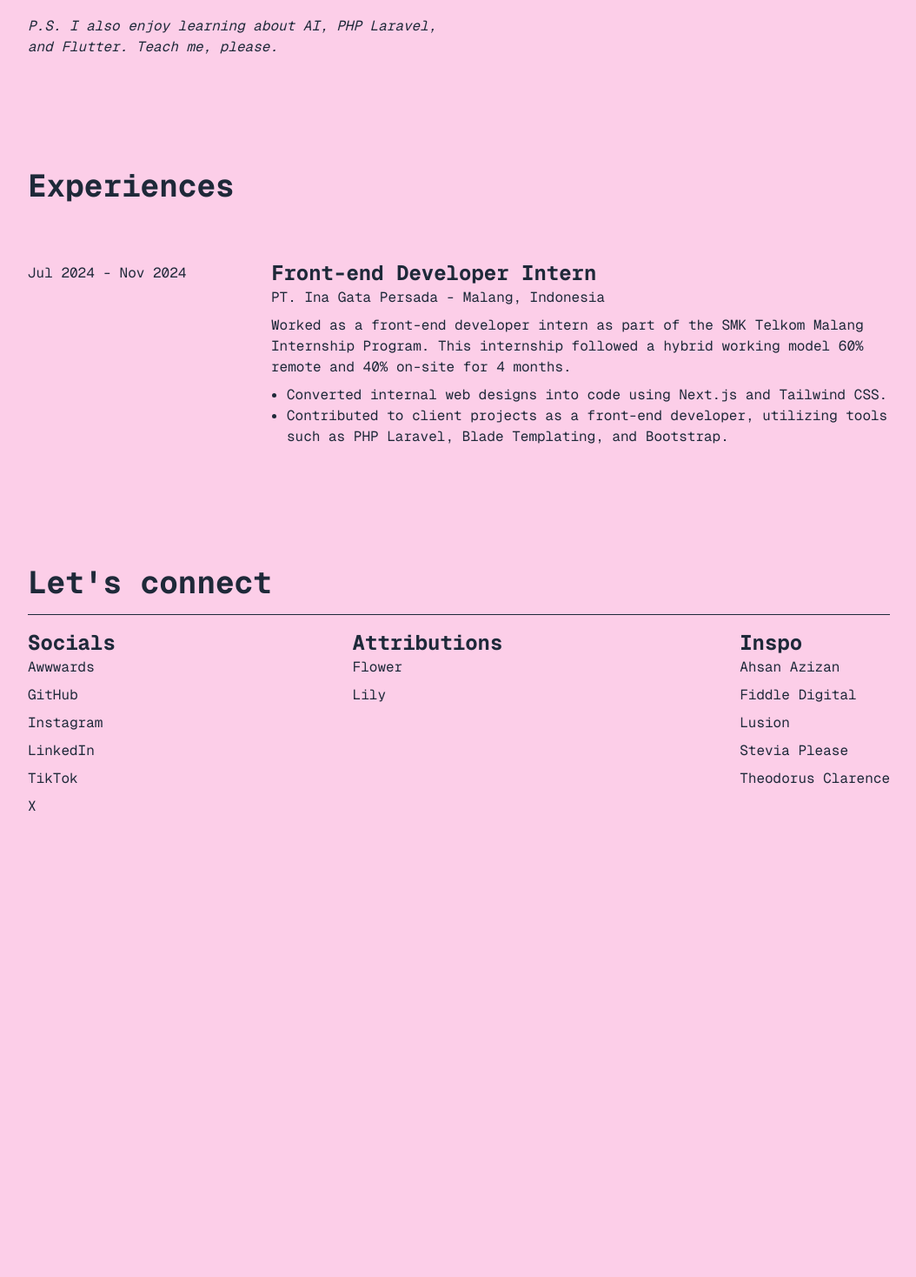
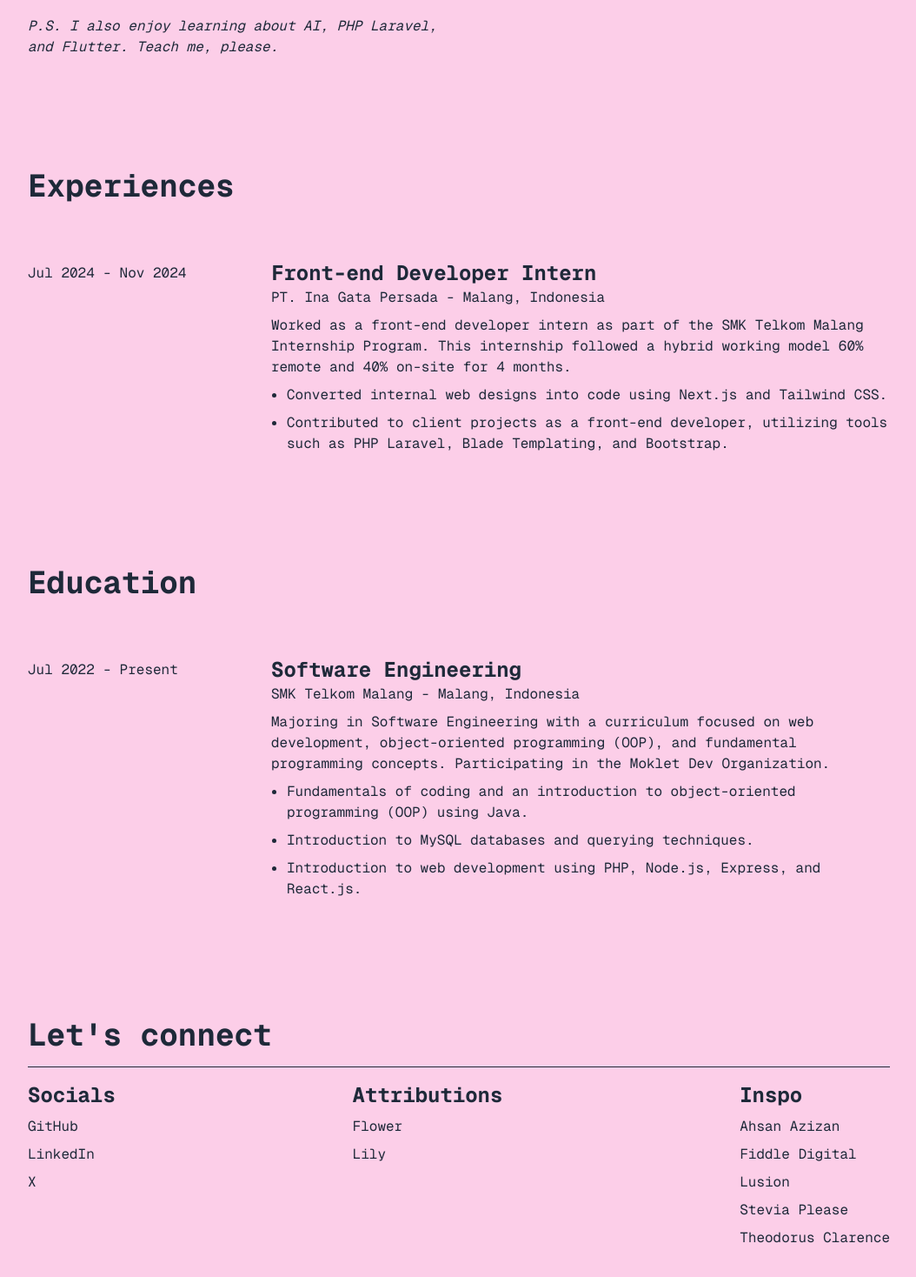
Before and after one commit to fadhilkholaf/dhil.xyz, a Next.js app: page /about in a window 1280 px wide. Shown: the part 1062-2530 px from the top of the page at 87% size, without its empty margins (112-1166 px from the left). Before the commit the page ends 2065 px from the top, so only its background shows below. Built offline with nearby package versions, Linux system fonts and the light colour scheme.

Commit message:
feat: Add Education section to About page; enhance Experience component layout and adjust PageTransition animation timings

```diff
--- /dev/null
+++ b/src/app/(main)/about/_components/parts/Education.tsx
@@ -0,0 +1,21 @@
+import Experience from "@/components/Experience";
+import { education } from "@/utils/data";
+
+const Education = () => {
+  return (
+    <section className="flex h-fit w-full flex-col gap-16">
+      <header>
+        <h1>Education</h1>
+      </header>
+      <main>
+        <ul className="flex flex-col gap-8">
+          {education.map((experience, i) => (
+            <Experience key={i} experience={experience} />
+          ))}
+        </ul>
+      </main>
+    </section>
+  );
+};
+
+export default Education;
--- a/src/app/(main)/about/_components/parts/Hero.tsx
+++ b/src/app/(main)/about/_components/parts/Hero.tsx
@@ -4,6 +4,7 @@ import Image from "next/image";
 
 import Me from "@/../public/images/home/fadhilkholaf.jpg";
 import DummyImageLandscape from "@/../public/images/main/gif.gif";
+import AnimatedText from "@/components/animations/AnimatedText";
 import { useCursorImage } from "@/hooks/useCursorImage";
 
 const Hero = () => {
@@ -50,10 +51,10 @@ const Hero = () => {
             GLSL, GSAP, Motion, Lenis, etc. (It was hard, though.)`}
           </p>
           <p>{`That's it for now (I'm totally cooked).`}</p>
-          <p className="italic">
-            P.S. I also enjoy learning about AI, PHP Laravel, and Flutter. Teach
-            me, please.
-          </p>
+          <AnimatedText
+            text={`P.S. I also enjoy learning about AI, PHP Laravel, and Flutter. Teach me, please.`}
+            className="italic"
+          />
         </div>
         <Image
           src={Me}
--- a/src/app/(main)/about/page.tsx
+++ b/src/app/(main)/about/page.tsx
@@ -1,3 +1,4 @@
+import Education from "./_components/parts/Education";
 import Experiences from "./_components/parts/Experiences";
 import Hero from "./_components/parts/Hero";
 
@@ -6,6 +7,7 @@ const AboutPage = () => {
     <main className="layout flex h-fit flex-col gap-32 pt-32">
       <Hero />
       <Experiences />
+      <Education />
     </main>
   );
 };
--- a/src/components/Experience.tsx
+++ b/src/components/Experience.tsx
@@ -14,7 +14,7 @@ const Experience = ({ experience }: { experience: ExperienceInterface }) => {
         <main className="flex flex-col gap-2">
           {experience.description &&
             experience.description.map((d, i) => <p key={i}>{d}</p>)}
-          <ul className="ms-4.5 list-disc">
+          <ul className="ms-4.5 flex list-disc flex-col gap-2">
             {experience.works &&
               experience.works.map((w, i) => <li key={i}>{w}</li>)}
           </ul>
--- a/src/components/Footer.tsx
+++ b/src/components/Footer.tsx
@@ -1,65 +1,6 @@
 import Link from "next/link";
 
-const socials: { title: string; href: string }[] = [
-  {
-    title: "Awwwards",
-    href: "https://awwwards.com/fadhilkholaf",
-  },
-  {
-    title: "GitHub",
-    href: "https://github.com/fadhilkholaf",
-  },
-  {
-    title: "Instagram",
-    href: "https://instagram.com/fadhilkholaf",
-  },
-  {
-    title: "LinkedIn",
-    href: "https://linkedin.com/in/fadhilkholaf",
-  },
-  {
-    title: "TikTok",
-    href: "https://tiktok.com/@fadhilkholaf",
-  },
-  {
-    title: "X",
-    href: "https://x.com/fadhilkholaf",
-  },
-];
-
-const attributions: { title: string; href: string }[] = [
-  {
-    title: "Flower",
-    href: "https://unsplash.com/photos/selective-focus-photography-of-purple-petaled-flower-ko-Dt_501t4",
-  },
-  {
-    title: "Lily",
-    href: "https://tenor.com/view/love-mylofly-jkt48-lily-cantik-lily-lucu-gif-2165950836249670182",
-  },
-];
-
-const inspo: { title: string; href: string }[] = [
-  {
-    title: "Ahsan Azizan",
-    href: "https://www.ahsanzizan.xyz",
-  },
-  {
-    title: "Fiddle Digital",
-    href: "https://fiddle.digital",
-  },
-  {
-    title: "Lusion",
-    href: "https://lusion.co",
-  },
-  {
-    title: "Stevia Please",
-    href: "https://www.steviaplease.me",
-  },
-  {
-    title: "Theodorus Clarence",
-    href: "https://theodorusclarence.com",
-  },
-];
+import { footerData } from "@/utils/data";
 
 const Footer = () => {
   return (
@@ -69,54 +10,27 @@ const Footer = () => {
       </header>
       <hr />
       <main className="flex flex-wrap justify-between gap-8">
-        <div className="min-w-[200]">
-          <h3>Socials</h3>
+        {footerData.map((section, i) => {
+          const [[name, links]] = Object.entries(section);
+          return (
+            <div key={i} className="flex min-w-[200] flex-col gap-2">
+              <h3>{name}</h3>
               <ul className="flex flex-col gap-2">
-            {socials.map((social, i) => (
-              <li key={i}>
+                {links.map((link, j) => (
+                  <li key={j}>
                     <Link
                       target="_blank"
-                  href={social.href}
+                      href={link.href}
                       className="before:ease-out-cubic relative inline-block w-full no-underline before:absolute before:bottom-0 before:left-0 before:h-px before:w-full before:origin-right before:scale-x-0 before:bg-gray-800 before:transition-transform before:duration-[250ms] hover:before:origin-left hover:before:scale-x-100"
                     >
-                  {social.title}
+                      {link.title}
                     </Link>
                   </li>
                 ))}
               </ul>
             </div>
-        <div className="min-w-[200]">
-          <h3>Attributions</h3>
-          <ul className="flex flex-col gap-2">
-            {attributions.map((attribute, i) => (
-              <li key={i}>
-                <Link
-                  target="_blank"
-                  href={attribute.href}
-                  className="before:ease-out-cubic relative inline-block w-full no-underline before:absolute before:bottom-0 before:left-0 before:h-px before:w-full before:origin-right before:scale-x-0 before:bg-gray-800 before:transition-transform before:duration-[250ms] hover:before:origin-left hover:before:scale-x-100"
-                >
-                  {attribute.title}
-                </Link>
-              </li>
-            ))}
-          </ul>
-        </div>
-        <div className="min-w-[200]">
-          <h3>Inspo</h3>
-          <ul className="flex flex-col gap-2">
-            {inspo.map((insp, i) => (
-              <li key={i}>
-                <Link
-                  target="_blank"
-                  href={insp.href}
-                  className="before:ease-out-cubic relative inline-block w-full no-underline before:absolute before:bottom-0 before:left-0 before:h-px before:w-full before:origin-right before:scale-x-0 before:bg-gray-800 before:transition-transform before:duration-[250ms] hover:before:origin-left hover:before:scale-x-100"
-                >
-                  {insp.title}
-                </Link>
-              </li>
-            ))}
-          </ul>
-        </div>
+          );
+        })}
       </main>
     </footer>
   );
--- a/src/components/Navbar.tsx
+++ b/src/components/Navbar.tsx
@@ -30,7 +30,7 @@ const Navbar = () => {
           className="hidden h-[72px] w-fit overflow-hidden rounded-full bg-gray-800 px-8 py-4 sm:inline-block"
         />
       </PageTransitionLink>
-      <ul className="flex h-fit w-full justify-between gap-4 rounded-full bg-gray-800 px-4 text-pink-200 sm:w-1/2">
+      <ul className="flex h-fit w-full justify-between rounded-full bg-gray-800 px-4 text-pink-200 sm:w-1/2">
         {menus.map((menu, i) => (
           <PageTransitionLink
             key={i}
--- /dev/null
+++ b/src/components/animations/AnimatedText.tsx
@@ -0,0 +1,68 @@
+"use client";
+
+import { Fragment } from "react";
+
+import { motion, Variants } from "motion/react";
+
+const textWrapperVariant: Variants = {
+  initial: {},
+  animate: {
+    transition: {
+      staggerChildren: 0.015,
+    },
+  },
+};
+
+const textVariant: Variants = {
+  initial: (i) => ({
+    opacity: 0,
+    scale: 2,
+    x: 8,
+    y: Math.round(Math.sin(i * 8) * 8),
+  }),
+  animate: {
+    opacity: 1,
+    scale: 1,
+    x: 0,
+    y: 0,
+    transition: { type: "tween", duration: 0.2, ease: [0.65, 0, 0.35, 1] },
+  },
+};
+
+const AnimatedText = ({
+  text,
+  className,
+}: {
+  text: string;
+  className?: string;
+}) => {
+  return (
+    <motion.p
+      initial="initial"
+      viewport={{ once: true }}
+      whileInView="animate"
+      variants={textWrapperVariant}
+      className={className}
+    >
+      {text.split(" ").map((w, i) => (
+        <Fragment key={i}>
+          {" "}
+          <span className="inline-block">
+            {w.split("").map((c, j) => (
+              <motion.span
+                key={j}
+                custom={j + 1}
+                variants={textVariant}
+                className="inline-block"
+              >
+                {c}
+              </motion.span>
+            ))}
+          </span>
+        </Fragment>
+      ))}
+    </motion.p>
+  );
+};
+
+export default AnimatedText;
--- a/src/components/animations/PageTransition.tsx
+++ b/src/components/animations/PageTransition.tsx
@@ -44,11 +44,11 @@ const transitionVariants: Variants = {
 const textVariants: Variants = {
   initial: {},
   animate: {
-    transition: { staggerDirection: -1, staggerChildren: 0.03 },
+    transition: { staggerDirection: -1, staggerChildren: 0.015 },
   },
   idle: {},
   exit: {
-    transition: { staggerDirection: -1, staggerChildren: 0.03 },
+    transition: { staggerDirection: -1, staggerChildren: 0.015 },
   },
 };
 
--- a/src/utils/data.ts
+++ b/src/utils/data.ts
@@ -55,3 +55,76 @@ export const experiences: ExperienceInterface[] = [
     ],
   },
 ];
+
+export const education: ExperienceInterface[] = [
+  {
+    dateRange: "Jul 2022 - Present",
+    position: "Software Engineering",
+    office: "SMK Telkom Malang - Malang, Indonesia",
+    description: [
+      "Majoring in Software Engineering with a curriculum focused on web development, object-oriented programming (OOP), and fundamental programming concepts. Participating in the Moklet Dev Organization.",
+    ],
+    works: [
+      "Fundamentals of coding and an introduction to object-oriented programming (OOP) using Java.",
+      "Introduction to MySQL databases and querying techniques.",
+      "Introduction to web development using PHP, Node.js, Express, and React.js.",
+    ],
+  },
+];
+
+export const footerData: {
+  [key: string]: { title: string; href: string }[];
+}[] = [
+  {
+    Socials: [
+      {
+        title: "GitHub",
+        href: "https://github.com/fadhilkholaf",
+      },
+      {
+        title: "LinkedIn",
+        href: "https://linkedin.com/in/fadhilkholaf",
+      },
+      {
+        title: "X",
+        href: "https://x.com/fadhilkholaf",
+      },
+    ],
+  },
+  {
+    Attributions: [
+      {
+        title: "Flower",
+        href: "https://unsplash.com/photos/selective-focus-photography-of-purple-petaled-flower-ko-Dt_501t4",
+      },
+      {
+        title: "Lily",
+        href: "https://tenor.com/view/love-mylofly-jkt48-lily-cantik-lily-lucu-gif-2165950836249670182",
+      },
+    ],
+  },
+  {
+    Inspo: [
+      {
+        title: "Ahsan Azizan",
+        href: "https://www.ahsanzizan.xyz",
+      },
+      {
+        title: "Fiddle Digital",
+        href: "https://fiddle.digital",
+      },
+      {
+        title: "Lusion",
+        href: "https://lusion.co",
+      },
+      {
+        title: "Stevia Please",
+        href: "https://www.steviaplease.me",
+      },
+      {
+        title: "Theodorus Clarence",
+        href: "https://theodorusclarence.com",
+      },
+    ],
+  },
+];
```
Also changed, not shown: src/app/(main)/_components/parts/Hero.tsx (+7 -7 lines). Lines whose indentation alone changed are shown as unchanged.
